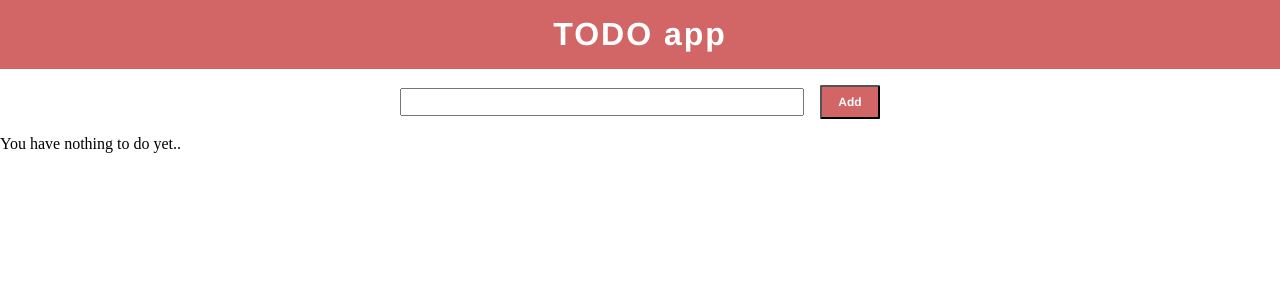
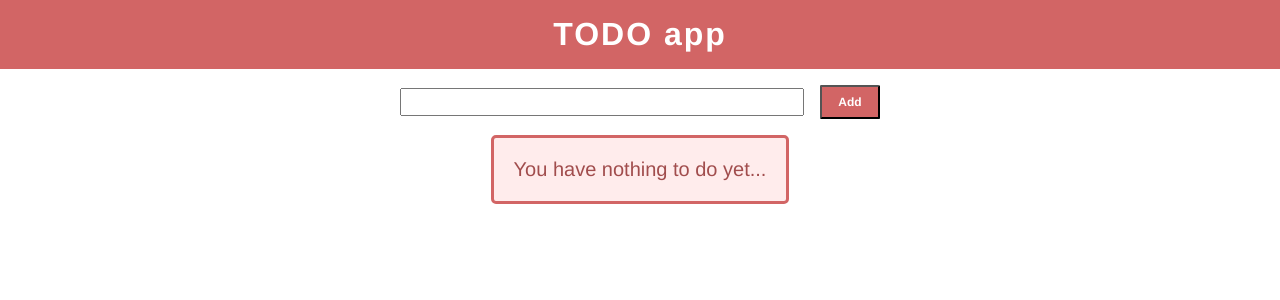
Before and after one commit to tylerfann/TODO-app, a React app: page / in a window 1280 px wide. Shown: the top 300 px of the page. Built offline with nearby package versions, Linux system fonts and the light colour scheme.

Commit message:
first working fully styled version

```diff
--- a/src/components/Item/Item.css
+++ b/src/components/Item/Item.css
@@ -0,0 +1,11 @@
+.item {
+  list-style: none;
+  background-color: rgb(255, 181, 181, .25);
+  padding: 1em;
+  font-size: 1.25em;
+  font-family: Helvetica, sans-serif;
+  color: rgb(161, 77, 77);
+  margin-bottom: .5em;
+  border-radius: .25em;
+  border: .15em solid rgb(210, 101, 101);
+}
--- a/src/components/Item/Item.js
+++ b/src/components/Item/Item.js
@@ -1,10 +1,9 @@
 import React, { Component } from 'react';
 import './Item.css';
-
 export default class Item extends Component {
   render() {
     return (
-      <li>{this.props.item}</li>
+      <li className="item">{this.props.item}</li>
     );
   }
 }
--- a/src/components/List/List.css
+++ b/src/components/List/List.css
@@ -0,0 +1,9 @@
+.list-container {
+  display: flex;
+  flex-direction: column;
+  align-items: center;
+}
+
+.list {
+  width: 35em;
+}
--- a/src/components/List/List.js
+++ b/src/components/List/List.js
@@ -1,21 +1,22 @@
 import React, { Component } from 'react';
 import './List.css';
 import Item from '../Item/Item';
-
+import '../Item/Item.css';
 export default class List extends Component {
 
   render() {
     const { list } = this.props;
     return (
-      <ul>
+      <section className="list-container">
       {list.length ? list.map(item => {
         return (
-          <Item item={item}/>
+          <ul className="list">
+            <Item item={item}/>
+          </ul>
         );
-      }) :
-      <p>You have nothing to do yet..</p>
+      }) : <p className="item">You have nothing to do yet...</p>
       }
-      </ul>
+      </section>
     );
   }
 }
```
